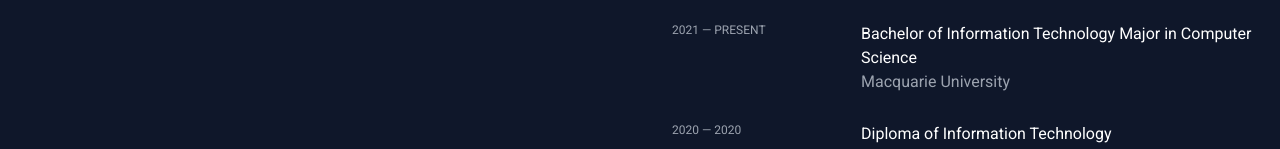
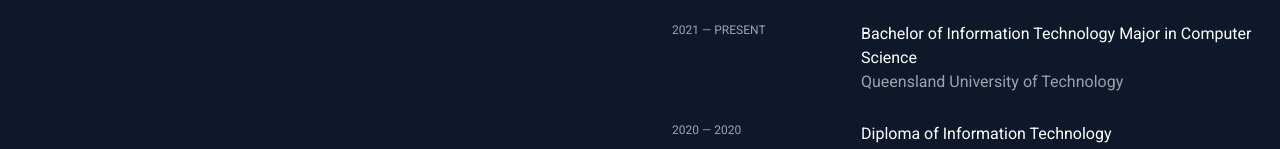
Before and after one commit to RRDavidd/personal-portfolio-rr, a Next.js app: page / in a window 1280 px wide. Shown: the part 786-935 px from the top of the page. Built offline with nearby package versions, Linux system fonts and the light colour scheme.

Commit message:
Spelling error

```diff
--- a/src/app/page.tsx
+++ b/src/app/page.tsx
@@ -58,7 +58,7 @@
               </div>
               <div className="transition-all duration-300">
                 <p className="group-hover:text-sky-300 duration-300">Bachelor of Information Technology Major in Computer Science</p>
-                <p className="text-gray-400">Macquarie University</p>
+                <p className="text-gray-400">Queensland University of Technology</p>
               </div>
             </div>
             <div className="group p-3 hover:cursor-pointer hover:bg-slate-400 hover:bg-opacity-10 hover:backdrop-blur-2xl transition-all duration-300 rounded flex gap-10 mb-1">
```
